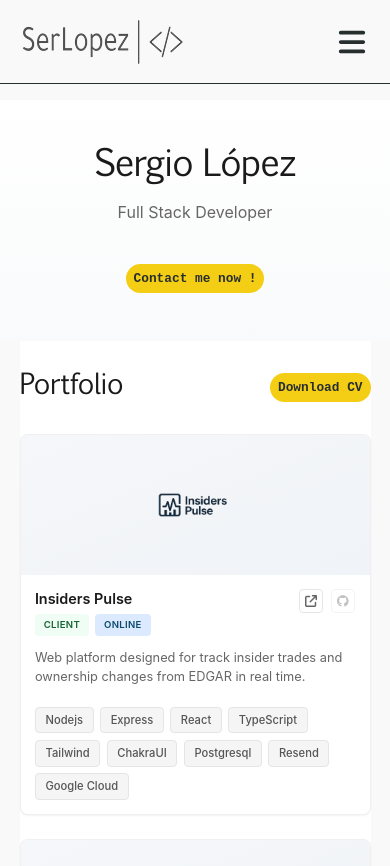
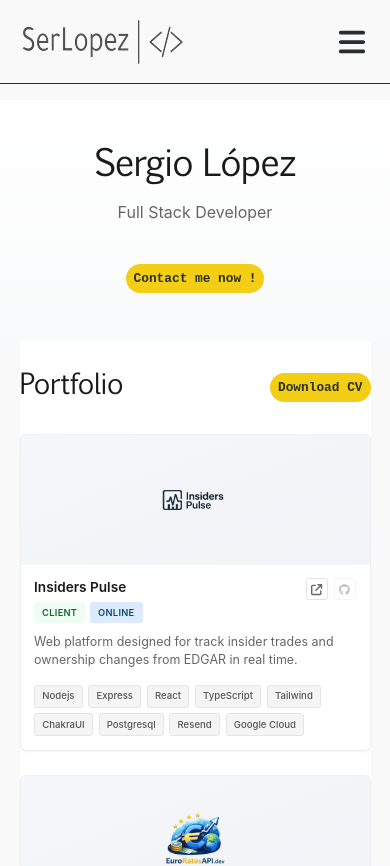
Before and after one commit to monsieurlopez/site_web_2.0, a React (Vite) app: page / in a window 390 px wide. Shown: the top 866 px of the page. Built offline with nearby package versions, Linux system fonts and the light colour scheme; a web font is replaced by a local one.

Commit message:
fix: improve card responsive design for mobile devices
Amp-Thread-ID: https://ampcode.com/threads/T-019bfacf-528e-7266-98e7-14e27658c022
Co-authored-by: Amp <amp@ampcode.com>

```diff
--- a/src/components/pages/Home/Card.css
+++ b/src/components/pages/Home/Card.css
@@ -203,13 +203,14 @@
 }
 
 /* ===== RESPONSIVE ===== */
-@media (max-width: 768px) {
+@media (max-width: 1024px) {
   .project-card-image {
     height: 160px;
   }
 
   .project-card-content {
-    padding: 1rem;
+    padding: 1.1rem;
+    gap: 0.9rem;
   }
 
   .project-card-title-section h3 {
@@ -217,42 +218,145 @@
   }
 
   .project-card-description {
-    font-size: 0.85rem;
+    font-size: 0.87rem;
+  }
+
+  .project-tag {
+    font-size: 0.7rem;
+    padding: 0.3rem 0.6rem;
   }
 }
 
-@media (max-width: 576px) {
+@media (max-width: 768px) {
+  .project-card-image {
+    height: 150px;
+  }
+
+  .project-card-content {
+    padding: 1rem;
+    gap: 0.85rem;
+  }
+
+  .project-card-title-section h3 {
+    font-size: 0.93rem;
+    margin-bottom: 0.4rem;
+  }
+
+  .project-card-badges-inline {
+    gap: 0.35rem;
+  }
+
+  .project-badge-inline {
+    font-size: 0.6rem;
+    padding: 0.25rem 0.55rem;
+  }
+
+  .project-card-icons a {
+    width: 26px;
+    height: 26px;
+    font-size: 0.8rem;
+  }
+
+  .project-card-description {
+    font-size: 0.85rem;
+    line-height: 1.5;
+  }
+
+  .project-tag {
+    font-size: 0.68rem;
+    padding: 0.3rem 0.55rem;
+  }
+}
+
+@media (max-width: 600px) {
+  .project-card {
+    border-radius: 6px;
+  }
+
   .project-card-image {
     height: 140px;
   }
 
   .project-card-content {
-    padding: 0.9rem;
+    padding: 0.95rem;
     gap: 0.75rem;
   }
 
   .project-card-title-section h3 {
     font-size: 0.9rem;
-    margin-bottom: 0.3rem;
+    margin-bottom: 0.35rem;
+  }
+
+  .project-card-badges-inline {
+    gap: 0.3rem;
+  }
+
+  .project-badge-inline {
+    font-size: 0.58rem;
+    padding: 0.22rem 0.5rem;
+    border-radius: 3px;
+  }
+
+  .project-card-top {
+    gap: 0.5rem;
+  }
+
+  .project-card-icons {
+    gap: 0.4rem;
   }
 
   .project-card-icons a {
     width: 24px;
     height: 24px;
     font-size: 0.75rem;
+    border-radius: 3px;
   }
 
   .project-card-description {
-    font-size: 0.8rem;
+    font-size: 0.82rem;
+    line-height: 1.45;
+  }
+
+  .project-card-tags {
+    gap: 0.35rem;
+    padding-top: 0.4rem;
   }
 
   .project-tag {
-    font-size: 0.7rem;
-    padding: 0.25rem 0.6rem;
+    font-size: 0.65rem;
+    padding: 0.25rem 0.5rem;
+    border-radius: 3px;
+  }
+}
+
+@media (max-width: 400px) {
+  .project-card-image {
+    height: 130px;
   }
 
-  .project-badge-inline {
+  .project-card-content {
+    padding: 0.85rem;
+    gap: 0.65rem;
+  }
+
+  .project-card-title-section h3 {
+    font-size: 0.85rem;
+    margin-bottom: 0.3rem;
+  }
+
+  .project-card-description {
+    font-size: 0.78rem;
+    line-height: 1.4;
+  }
+
+  .project-tag {
     font-size: 0.6rem;
-    padding: 0.25rem 0.55rem;
+    padding: 0.2rem 0.45rem;
+  }
+
+  .project-card-icons a {
+    width: 22px;
+    height: 22px;
+    font-size: 0.7rem;
   }
 }
```
Also changed, not shown: 13 other files (tests, documents, lock files or other folders).
